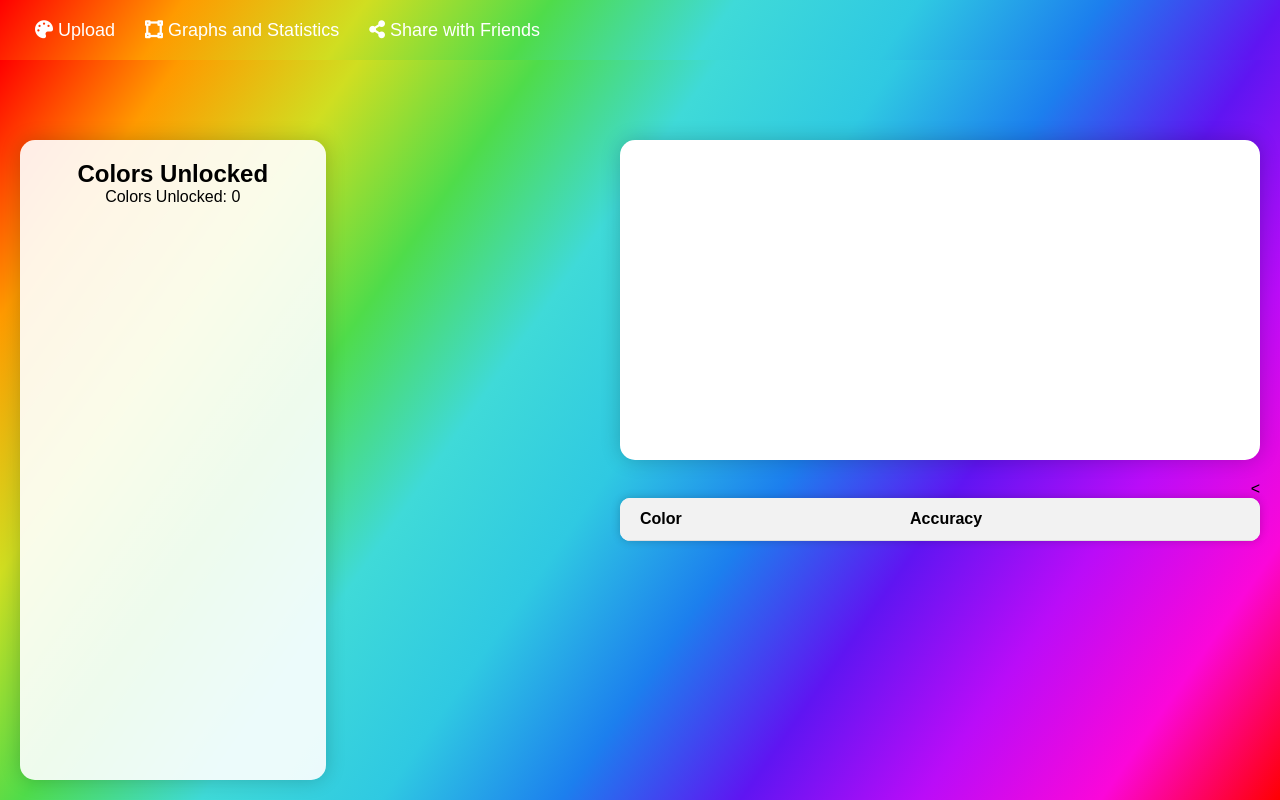
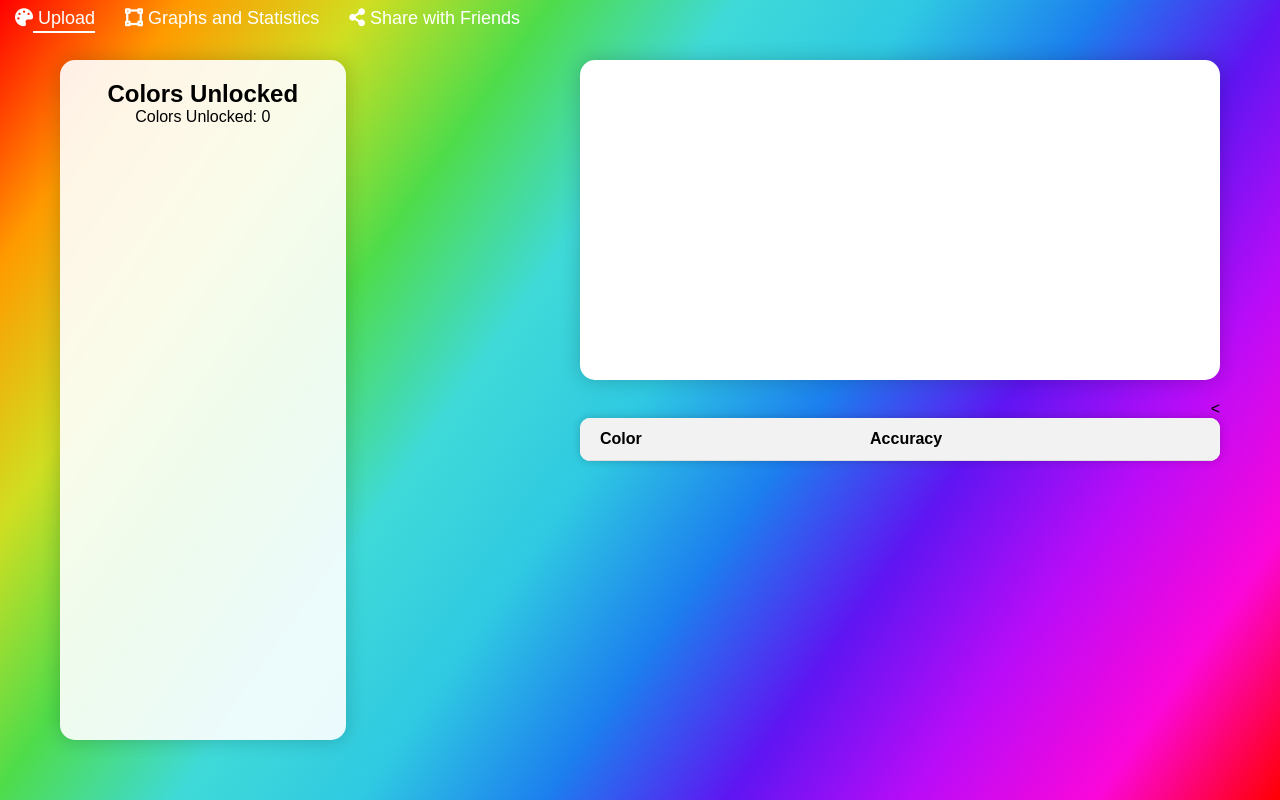
Before and after one commit to michaelbuwa/The-Agile-Web-Project, a Flask app: page /visualise in a window 1280 px wide. Run offline with Flask 3, Linux system fonts and the light colour scheme; lists and menus that the app fills with data are empty; some libraries are stand-ins or nearby versions.

Commit message:
Fixed missing navbar in share data (by add main container padding, hidden scrollbar for all pages.

```diff
--- a/app/static/css/navbar.css
+++ b/app/static/css/navbar.css
@@ -5,7 +5,7 @@ html, body {
     width: 100%;
     height: 100%;
     font-family: Quicksand, sans-serif;
-    padding-top: 60px;
+    overflow: hidden;
 }
 
 /* Apply box-sizing to all elements */
@@ -20,11 +20,7 @@ html, body {
     top: 0; /* Align to the top of the page */
     left: 0; /* Ensure it starts from the left edge */
     z-index: 1000; /* Ensure it stays above other elements */
-    padding: 0 20px;
-    width: 100%;
-    height: 60px;
-    display: flex;
-    align-items: center;
+    padding: 0; /* Remove padding */
 }
 
 /* Navigation links styling */
--- a/app/static/css/visualise.css
+++ b/app/static/css/visualise.css
@@ -42,7 +42,7 @@ body, html {
     flex-direction: row;
     height: 100vh;
     width: 100vw;
-    padding: 20px;
+    padding: 60px;
     gap: 20px;
     box-sizing: border-box;
 }
```
